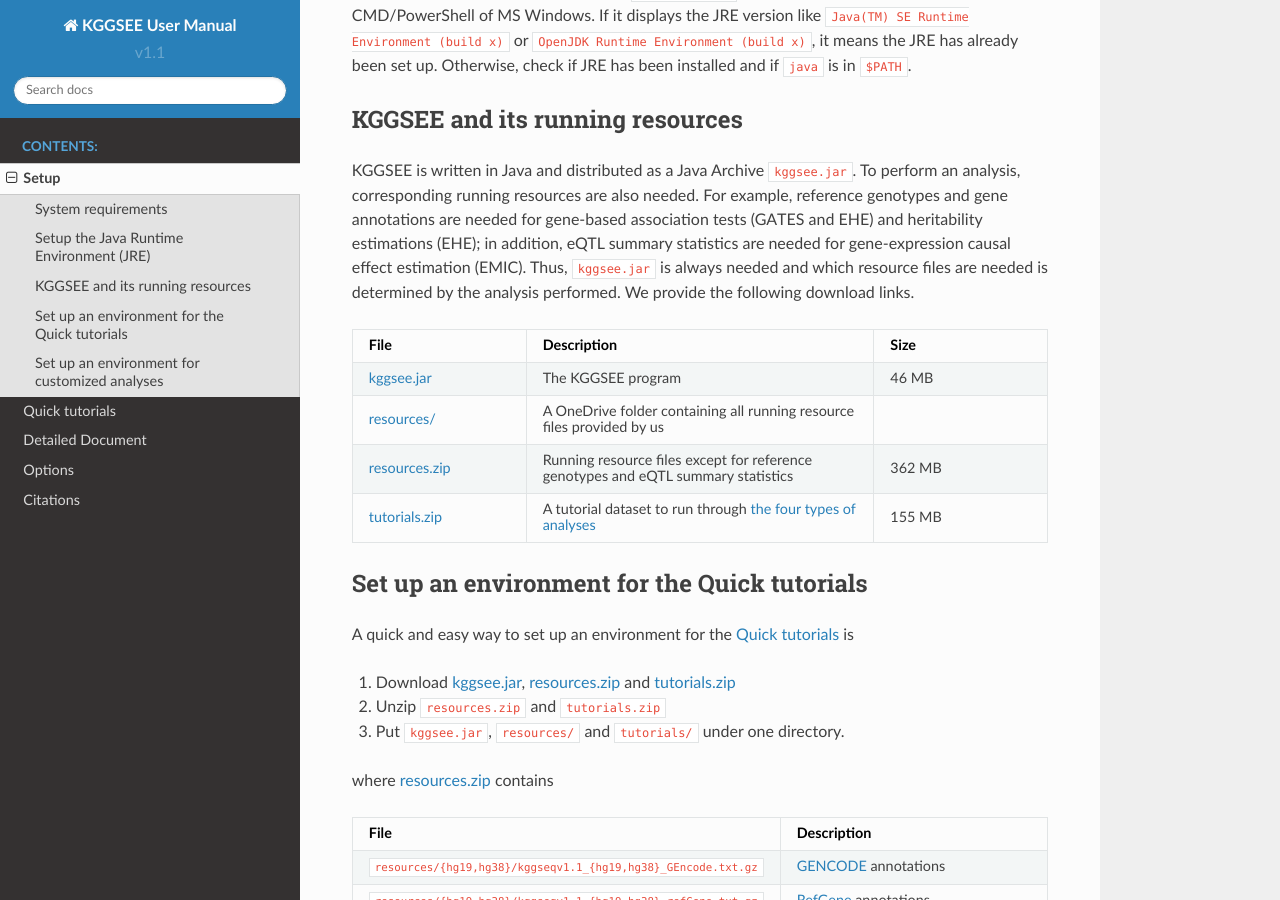
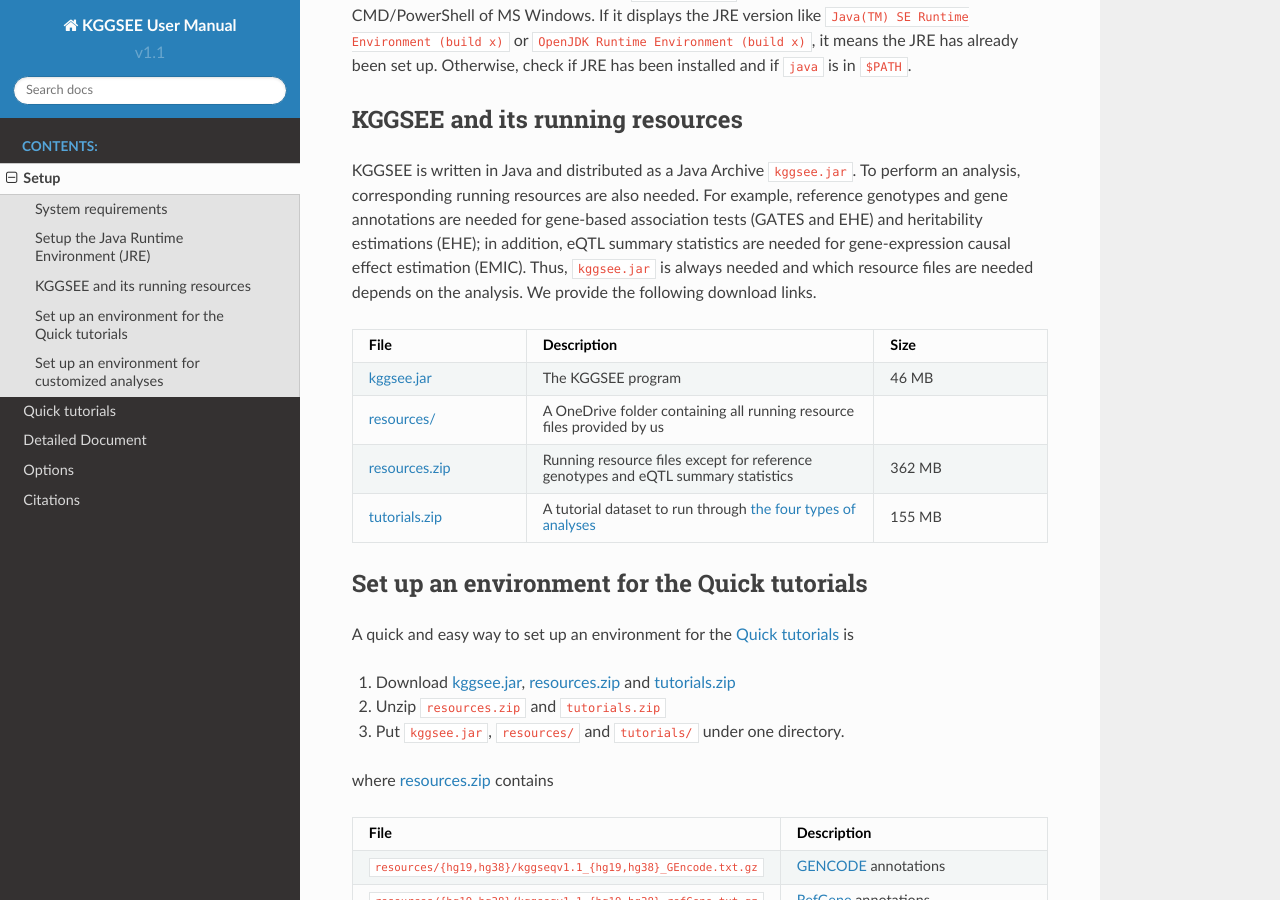
Before and after one commit to pmglab/KGGSEE, a Sphinx documentation site: the page built from doc/source/setup.rst, in a window 1280 px wide and 900 px high, scrolled down 604 px. Built offline with Sphinx 7.4.7 and the Read the Docs theme 2.0.0, drawn with Linux system fonts in a browser that asks for light colours.

Commit message:
Update setup.rst

```diff
--- a/doc/source/setup.rst
+++ b/doc/source/setup.rst
@@ -38,7 +38,7 @@
 KGGSEE and its running resources
 ================================
 
-KGGSEE is written in Java and distributed as a Java Archive ``kggsee.jar``. To perform an analysis, corresponding running resources are also needed.  For example, reference genotypes and gene annotations are needed for gene-based association tests (GATES and EHE) and heritability estimations (EHE); in addition, eQTL summary statistics are needed for gene-expression causal effect estimation (EMIC). Thus, ``kggsee.jar`` is always needed and which resource files are needed is determined by the analysis performed. We provide the following download links.
+KGGSEE is written in Java and distributed as a Java Archive ``kggsee.jar``. To perform an analysis, corresponding running resources are also needed.  For example, reference genotypes and gene annotations are needed for gene-based association tests (GATES and EHE) and heritability estimations (EHE); in addition, eQTL summary statistics are needed for gene-expression causal effect estimation (EMIC). Thus, ``kggsee.jar`` is always needed and which resource files are needed depends on the analysis. We provide the following download links.
 
 .. list-table::
     :widths: 1 2 1
```
